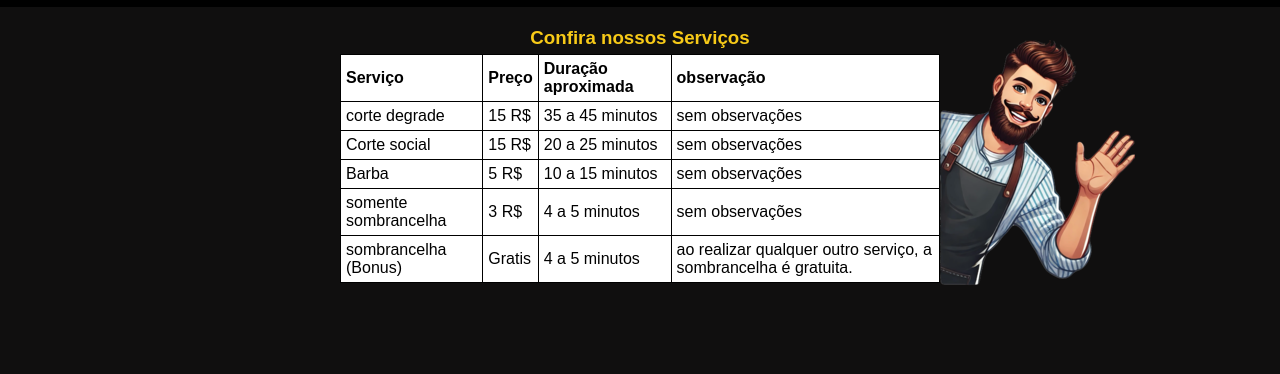
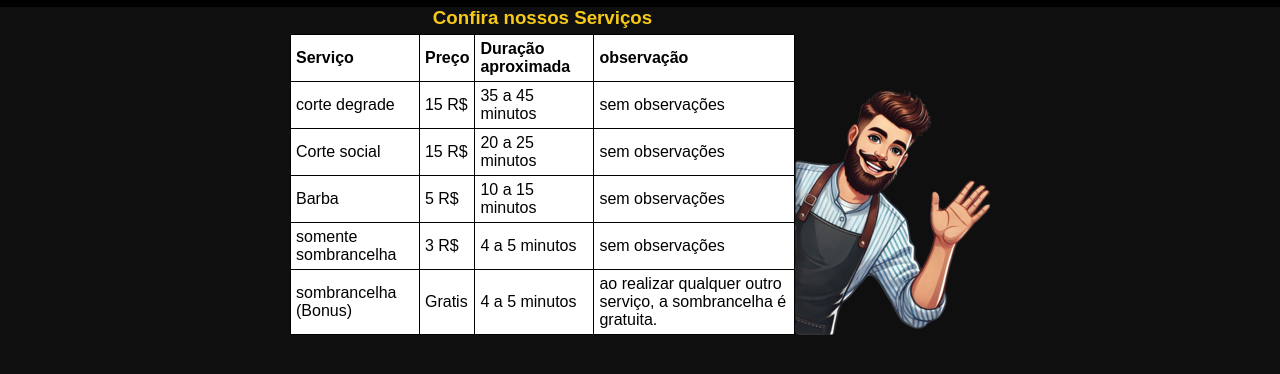
Before and after one commit to DiegoAraaujo/RFBARBER, a plain HTML site: page servicos/servico.html in a window 1280 px wide. Shown: the part 164-538 px from the top of the page. Drawn offline with Linux system fonts and the light colour scheme.

Commit message:
ajustes em serviços

```diff
--- a/servicos/servico.css
+++ b/servicos/servico.css
@@ -1,13 +1,18 @@
-@charset "utf-8";
-
 * {
     margin: 0;
     padding: 0;
     box-sizing: border-box;
 }
 
-
-body{
+@media (max-width: 800px) {
+    #avatar {
+        display: none;
+    }
+    main {
+        justify-content: center;
+    }
+}
+body {
     font-family: Arial, Helvetica, sans-serif;
     background-color: #100f0f;
 }
@@ -15,7 +20,7 @@ body{
 header {
     background-color: black;
     display: flex;
-    margin: 0 auto 0 auto;
+    margin: 0 auto;
     position: relative;
     padding: 10px;
 }
@@ -61,6 +66,7 @@ nav {
     font-size: 24px;
     transition: ease 0.3s transform;
 }
+
 #opcoes-menu a:hover {
     color: #f7ca18;
     transform: scale(1.05);
@@ -102,18 +108,22 @@ nav {
     transform-origin: 5% 50%;
 }
 
-main{
-    position: relative;
-    margin: 0 auto 0 auto;
+main {
+    display: flex;
+    flex-direction: row;
+    align-items: center;
+    margin: 0 auto;
+    width: 100%;
     max-width: 700px;
 }
+
 table {
-    margin: 20px auto 0 auto;
     color: black;
     background-color: rgb(255, 255, 255);
     border: 1px solid black;
     border-collapse: collapse;
-    max-width:600px;
+    width: 100%;
+    max-width: 600px;
 }
 
 th, td {
@@ -122,13 +132,12 @@ th, td {
     text-align: left;
 }
 
-#avatar{
-    top: 13px;
-    right: -145px;
-    position: absolute;
-}
-
-caption{
+caption h3 {
     color: #f7ca18;
     margin-bottom: 5px;
 }
+
+#avatar {
+    position: relative;
+    top:44px;
+}
```
